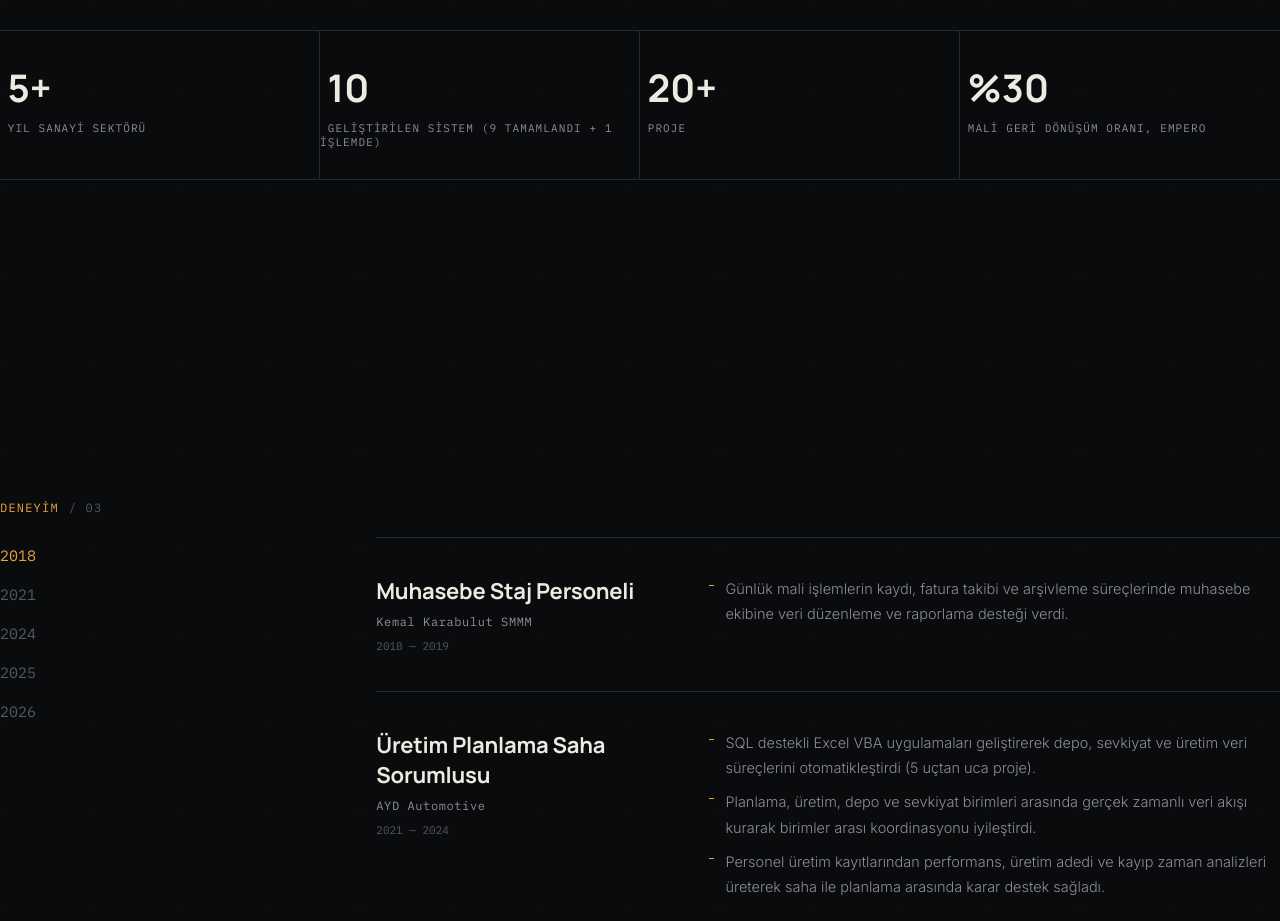
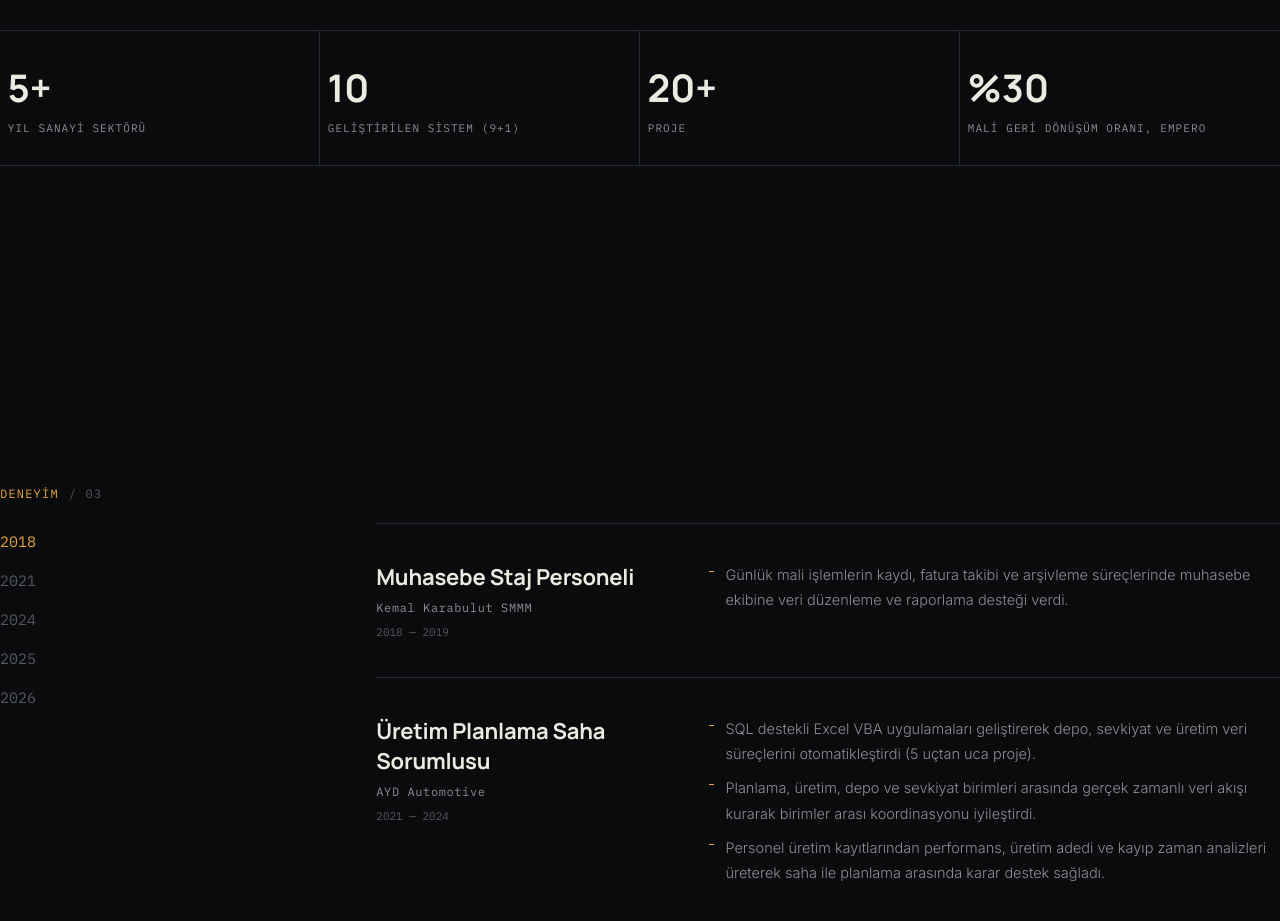
Before and after one commit to Ali-Buyukuyar/ozgecmis, a plain HTML site: page index.html in a window 1280 px wide. Shown: the part 1260-2181 px from the top of the page. Drawn offline with nearby package versions, Linux system fonts and the light colour scheme; animation ran at ten frames a second.

Commit message:
Update index.html

```diff
--- a/index.html
+++ b/index.html
@@ -920,7 +920,7 @@ footer{
 
   <div class="about-facts">
     <div class="about-fact"><div class="num">&nbsp;5+</div><div class="cap">&nbsp;YIL SANAYİ SEKTÖRÜ</div></div>
-    <div class="about-fact"><div class="num">&nbsp;10</div><div class="cap">&nbsp;GELİŞTİRİLEN SİSTEM (9 TAMAMLANDI + 1 İŞLEMDE)</div></div>
+    <div class="about-fact"><div class="num">&nbsp;10</div><div class="cap">&nbsp;GELİŞTİRİLEN SİSTEM (9+1)</div></div>
     <div class="about-fact"><div class="num">&nbsp;20+</div><div class="cap">&nbsp;PROJE</div></div>
     <div class="about-fact"><div class="num">&nbsp;%30</div><div class="cap">&nbsp;MALİ GERİ DÖNÜŞÜM ORANI, EMPERO</div></div>
   </div>
```
